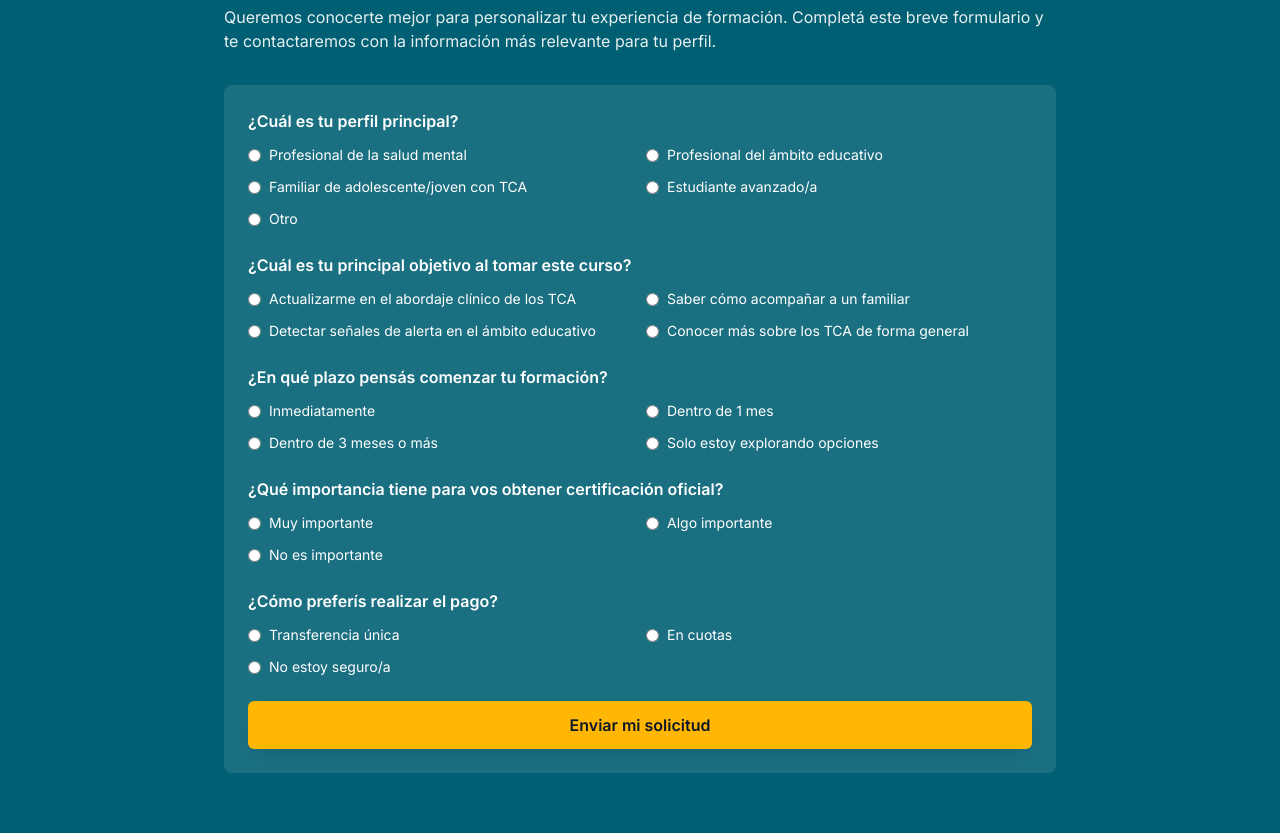
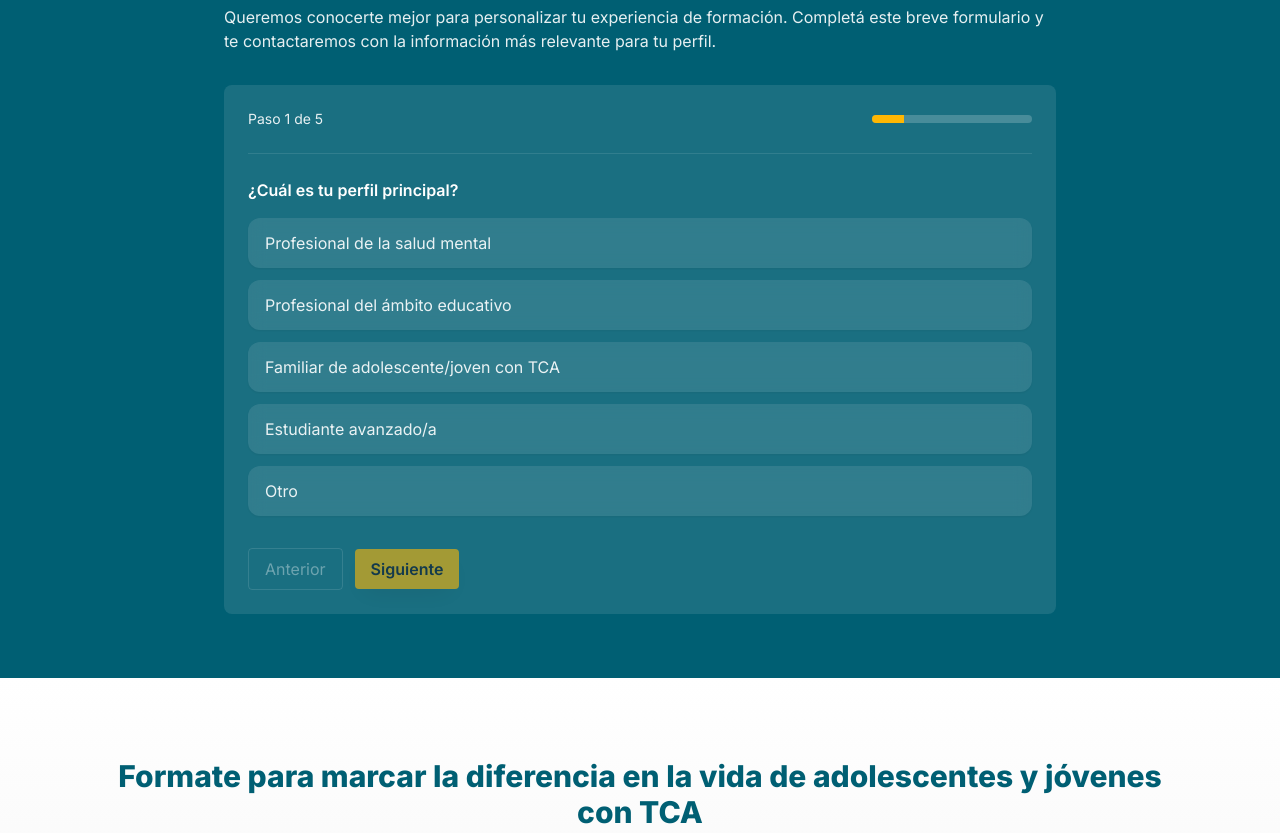
Before and after one commit to gatofb/CG_LaCasita, a plain HTML site: page index.html in a window 1280 px wide. Shown: the part 5031-5864 px from the top of the page. Drawn offline with nearby package versions, Linux system fonts and the light colour scheme.

Commit message:
feat: formulario multi-paso con opciones tipo barra, progreso y validación (Tailwind + JS)

```diff
--- a/index.html
+++ b/index.html
@@ -324,63 +324,83 @@
         <p class="mt-2 text-white/90">Queremos conocerte mejor para personalizar tu experiencia de formación. Completá este breve formulario y te contactaremos con la información más relevante para tu perfil.</p>
 
         <form id="form-inscripcion" class="mt-8 grid gap-6 bg-white/10 p-6 rounded-lg">
-          <!-- Perfil principal -->
-          <fieldset>
-            <legend class="font-semibold">¿Cuál es tu perfil principal?</legend>
-            <div class="mt-3 grid sm:grid-cols-2 gap-3 text-sm">
-              <label class="flex items-center gap-2"><input type="radio" name="perfil" value="salud" class="accent-lc-yellow" /> Profesional de la salud mental</label>
-              <label class="flex items-center gap-2"><input type="radio" name="perfil" value="educacion" class="accent-lc-yellow" /> Profesional del ámbito educativo</label>
-              <label class="flex items-center gap-2"><input type="radio" name="perfil" value="familiar" class="accent-lc-yellow" /> Familiar de adolescente/joven con TCA</label>
-              <label class="flex items-center gap-2"><input type="radio" name="perfil" value="estudiante" class="accent-lc-yellow" /> Estudiante avanzado/a</label>
-              <label class="flex items-center gap-2"><input type="radio" name="perfil" value="otro" class="accent-lc-yellow" /> Otro</label>
+          <!-- Progreso -->
+          <div class="flex items-center justify-between text-sm">
+            <div class="text-white/90"><span id="step-label">Paso 1</span> de 5</div>
+            <div class="w-40 h-2 bg-white/20 rounded-full overflow-hidden">
+              <div id="step-progress" class="h-full bg-lc-yellow w-1/5"></div>
             </div>
-          </fieldset>
+          </div>
 
-          <!-- Objetivo principal -->
-          <fieldset>
-            <legend class="font-semibold">¿Cuál es tu principal objetivo al tomar este curso?</legend>
-            <div class="mt-3 grid sm:grid-cols-2 gap-3 text-sm">
-              <label class="flex items-center gap-2"><input type="radio" name="objetivo" value="actualizar" class="accent-lc-yellow" /> Actualizarme en el abordaje clínico de los TCA</label>
-              <label class="flex items-center gap-2"><input type="radio" name="objetivo" value="acompanar" class="accent-lc-yellow" /> Saber cómo acompañar a un familiar</label>
-              <label class="flex items-center gap-2"><input type="radio" name="objetivo" value="detectar" class="accent-lc-yellow" /> Detectar señales de alerta en el ámbito educativo</label>
-              <label class="flex items-center gap-2"><input type="radio" name="objetivo" value="conocer" class="accent-lc-yellow" /> Conocer más sobre los TCA de forma general</label>
+          <div class="h-px bg-white/10"></div>
+
+          <!-- Paso 1: Perfil principal -->
+          <div class="insc-step" data-step="perfil">
+            <h3 class="font-semibold">¿Cuál es tu perfil principal?</h3>
+            <input type="hidden" name="perfil" />
+            <div class="mt-4 grid gap-3">
+              <div class="insc-option" data-value="salud">Profesional de la salud mental</div>
+              <div class="insc-option" data-value="educacion">Profesional del ámbito educativo</div>
+              <div class="insc-option" data-value="familiar">Familiar de adolescente/joven con TCA</div>
+              <div class="insc-option" data-value="estudiante">Estudiante avanzado/a</div>
+              <div class="insc-option" data-value="otro">Otro</div>
             </div>
-          </fieldset>
+          </div>
 
-          <!-- Plazo -->
-          <fieldset>
-            <legend class="font-semibold">¿En qué plazo pensás comenzar tu formación?</legend>
-            <div class="mt-3 grid sm:grid-cols-2 gap-3 text-sm">
-              <label class="flex items-center gap-2"><input type="radio" name="plazo" value="ahora" class="accent-lc-yellow" /> Inmediatamente</label>
-              <label class="flex items-center gap-2"><input type="radio" name="plazo" value="1mes" class="accent-lc-yellow" /> Dentro de 1 mes</label>
-              <label class="flex items-center gap-2"><input type="radio" name="plazo" value="3meses" class="accent-lc-yellow" /> Dentro de 3 meses o más</label>
-              <label class="flex items-center gap-2"><input type="radio" name="plazo" value="explorando" class="accent-lc-yellow" /> Solo estoy explorando opciones</label>
+          <!-- Paso 2: Objetivo principal -->
+          <div class="insc-step hidden" data-step="objetivo">
+            <h3 class="font-semibold">¿Cuál es tu principal objetivo al tomar este curso?</h3>
+            <input type="hidden" name="objetivo" />
+            <div class="mt-4 grid gap-3">
+              <div class="insc-option" data-value="actualizar">Actualizarme en el abordaje clínico de los TCA</div>
+              <div class="insc-option" data-value="acompanar">Saber cómo acompañar a un familiar</div>
+              <div class="insc-option" data-value="detectar">Detectar señales de alerta en el ámbito educativo</div>
+              <div class="insc-option" data-value="conocer">Conocer más sobre los TCA de forma general</div>
             </div>
-          </fieldset>
+          </div>
 
-          <!-- Certificación -->
-          <fieldset>
-            <legend class="font-semibold">¿Qué importancia tiene para vos obtener certificación oficial?</legend>
-            <div class="mt-3 grid sm:grid-cols-2 gap-3 text-sm">
-              <label class="flex items-center gap-2"><input type="radio" name="cert" value="muy" class="accent-lc-yellow" /> Muy importante</label>
-              <label class="flex items-center gap-2"><input type="radio" name="cert" value="algo" class="accent-lc-yellow" /> Algo importante</label>
-              <label class="flex items-center gap-2"><input type="radio" name="cert" value="no" class="accent-lc-yellow" /> No es importante</label>
+          <!-- Paso 3: Plazo -->
+          <div class="insc-step hidden" data-step="plazo">
+            <h3 class="font-semibold">¿En qué plazo pensás comenzar tu formación?</h3>
+            <input type="hidden" name="plazo" />
+            <div class="mt-4 grid gap-3">
+              <div class="insc-option" data-value="ahora">Inmediatamente</div>
+              <div class="insc-option" data-value="1mes">Dentro de 1 mes</div>
+              <div class="insc-option" data-value="3meses">Dentro de 3 meses o más</div>
+              <div class="insc-option" data-value="explorando">Solo estoy explorando opciones</div>
             </div>
-          </fieldset>
+          </div>
 
-          <!-- Pago preferido -->
-          <fieldset>
-            <legend class="font-semibold">¿Cómo preferís realizar el pago?</legend>
-            <div class="mt-3 grid sm:grid-cols-2 gap-3 text-sm">
-              <label class="flex items-center gap-2"><input type="radio" name="pago" value="transferencia" class="accent-lc-yellow" /> Transferencia única</label>
-              <label class="flex items-center gap-2"><input type="radio" name="pago" value="cuotas" class="accent-lc-yellow" /> En cuotas</label>
-              <label class="flex items-center gap-2"><input type="radio" name="pago" value="no-seguro" class="accent-lc-yellow" /> No estoy seguro/a</label>
+          <!-- Paso 4: Certificación -->
+          <div class="insc-step hidden" data-step="cert">
+            <h3 class="font-semibold">¿Qué importancia tiene para vos obtener certificación oficial?</h3>
+            <input type="hidden" name="cert" />
+            <div class="mt-4 grid gap-3">
+              <div class="insc-option" data-value="muy">Muy importante</div>
+              <div class="insc-option" data-value="algo">Algo importante</div>
+              <div class="insc-option" data-value="no">No es importante</div>
             </div>
-          </fieldset>
+          </div>
+
+          <!-- Paso 5: Pago preferido -->
+          <div class="insc-step hidden" data-step="pago">
+            <h3 class="font-semibold">¿Cómo preferís realizar el pago?</h3>
+            <input type="hidden" name="pago" />
+            <div class="mt-4 grid gap-3">
+              <div class="insc-option" data-value="transferencia">Transferencia única</div>
+              <div class="insc-option" data-value="cuotas">En cuotas</div>
+              <div class="insc-option" data-value="no-seguro">No estoy seguro/a</div>
+            </div>
+          </div>
 
           <div id="form-alert" class="hidden rounded-md border border-emerald-300 bg-emerald-50 text-emerald-900 px-4 py-3 text-sm"></div>
 
-          <button type="submit" class="self-start bg-lc-yellow text-slate-900 font-semibold px-6 py-3 rounded-md shadow-soft hover:opacity-90">Enviar mi solicitud</button>
+          <!-- Navegación -->
+          <div class="mt-2 flex items-center gap-3">
+            <button type="button" id="btn-prev" class="px-4 py-2 rounded border border-white/30 text-white/90 hover:bg-white/10 disabled:opacity-40 disabled:cursor-not-allowed">Anterior</button>
+            <button type="button" id="btn-next" class="px-4 py-2 rounded bg-lc-yellow text-slate-900 font-semibold shadow-soft hover:opacity-90 disabled:opacity-60 disabled:cursor-not-allowed">Siguiente</button>
+            <button type="submit" id="btn-submit" class="hidden px-5 py-2.5 rounded bg-lc-yellow text-slate-900 font-semibold shadow-soft hover:opacity-90">Enviar mi solicitud</button>
+          </div>
         </form>
       </div>
     </section>
@@ -407,34 +427,143 @@
       // Año dinámico en el footer
       document.getElementById('year').textContent = new Date().getFullYear();
 
-      // Manejo de envío del formulario
+      // Multi-paso con opciones tipo "barra"
+      (function initFormFlow() {
         const form = document.getElementById('form-inscripcion');
+        if (!form) return;
+
         const alertBox = document.getElementById('form-alert');
+        const steps = Array.from(form.querySelectorAll('.insc-step'));
+        const btnPrev = document.getElementById('btn-prev');
+        const btnNext = document.getElementById('btn-next');
+        const btnSubmit = document.getElementById('btn-submit');
+        const stepProgress = document.getElementById('step-progress');
+        const stepLabel = document.getElementById('step-label');
 
-      form.addEventListener('submit', function (e) {
+        let currentIndex = 0;
+
+        // Estilos base tipo barra para las opciones (con Tailwind)
+        function applyBaseOptionStyles(optionEl) {
+          optionEl.classList.add(
+            'cursor-pointer', 'rounded-xl', 'border', 'border-white/0', 'bg-white/10', 'backdrop-blur',
+            'px-4', 'py-3', 'text-white/90', 'transition', 'shadow-sm', 'hover:bg-white/20'
+          );
+        }
+        function applySelectedStyles(optionEl) {
+          optionEl.classList.remove('bg-white/10', 'text-white/90');
+          optionEl.classList.add('bg-lc-yellow', 'text-slate-900', 'font-semibold', 'shadow-soft');
+        }
+        function removeSelectedStyles(optionEl) {
+          optionEl.classList.add('bg-white/10', 'text-white/90');
+          optionEl.classList.remove('bg-lc-yellow', 'text-slate-900', 'font-semibold', 'shadow-soft');
+        }
+
+        // Inicializar opciones con estilos y listeners
+        const allOptions = Array.from(form.querySelectorAll('.insc-option'));
+        allOptions.forEach(opt => {
+          applyBaseOptionStyles(opt);
+          opt.addEventListener('click', () => {
+            const stepEl = opt.closest('.insc-step');
+            if (!stepEl) return;
+            const hidden = stepEl.querySelector('input[type="hidden"]');
+            // Limpiar selección previa
+            stepEl.querySelectorAll('.insc-option').forEach(o => { o.classList.remove('selected'); removeSelectedStyles(o); });
+            // Seleccionar actual
+            opt.classList.add('selected');
+            applySelectedStyles(opt);
+            if (hidden) hidden.value = opt.dataset.value || '';
+            // Habilitar siguiente
+            btnNext.disabled = false;
+          });
+        });
+
+        function updateUI() {
+          steps.forEach((el, idx) => {
+            if (idx === currentIndex) {
+              el.classList.remove('hidden');
+            } else {
+              el.classList.add('hidden');
+            }
+          });
+
+          const total = steps.length;
+          stepLabel.textContent = `Paso ${currentIndex + 1}`;
+          const pct = Math.max(1, Math.round(((currentIndex + 1) / total) * 100));
+          stepProgress.style.width = pct + '%';
+
+          btnPrev.disabled = currentIndex === 0;
+
+          const onLast = currentIndex === total - 1;
+          btnNext.classList.toggle('hidden', onLast);
+          btnSubmit.classList.toggle('hidden', !onLast);
+
+          // Estado del botón Next según selección
+          const stepEl = steps[currentIndex];
+          const hidden = stepEl.querySelector('input[type="hidden"]');
+          btnNext.disabled = !(hidden && hidden.value);
+        }
+
+        btnPrev.addEventListener('click', () => {
+          if (currentIndex > 0) {
+            currentIndex -= 1;
+            updateUI();
+            alertBox.classList.add('hidden');
+          }
+        });
+
+        btnNext.addEventListener('click', () => {
+          const stepEl = steps[currentIndex];
+          const hidden = stepEl.querySelector('input[type="hidden"]');
+          if (!hidden || !hidden.value) {
+            alertBox.textContent = 'Seleccioná una opción para continuar.';
+            alertBox.classList.remove('hidden');
+            alertBox.classList.remove('border-emerald-300', 'bg-emerald-50', 'text-emerald-900');
+            alertBox.classList.add('border-red-300', 'bg-red-50', 'text-red-900');
+            return;
+          }
+          if (currentIndex < steps.length - 1) {
+            currentIndex += 1;
+            updateUI();
+            alertBox.classList.add('hidden');
+          }
+        });
+
+        form.addEventListener('submit', (e) => {
           e.preventDefault();
-
           const data = new FormData(form);
           const payload = Object.fromEntries(data.entries());
 
           // Validaciones mínimas (perfil y objetivo)
           if (!payload.perfil || !payload.objetivo) {
-          alertBox.textContent = 'Por favor, seleccioná al menos tu perfil y tu objetivo principal.';
+            alertBox.textContent = 'Por favor, completá tu perfil y objetivo.';
             alertBox.classList.remove('hidden');
             alertBox.classList.remove('border-emerald-300', 'bg-emerald-50', 'text-emerald-900');
             alertBox.classList.add('border-red-300', 'bg-red-50', 'text-red-900');
             return;
           }
 
-        // Simular envío (integración futura con backend/API)
+          // Simular envío (integración futura con backend/API, ver regla de API/Services)
           console.log('[Inscripción] Datos enviados:', payload);
           alertBox.textContent = '¡Gracias! Recibimos tu solicitud. Te contactaremos a la brevedad.';
           alertBox.classList.remove('hidden');
           alertBox.classList.remove('border-red-300', 'bg-red-50', 'text-red-900');
           alertBox.classList.add('border-emerald-300', 'bg-emerald-50', 'text-emerald-900');
 
+          // Reset visual de selección y volver al primer paso
+          steps.forEach(stepEl => {
+            const hidden = stepEl.querySelector('input[type="hidden"]');
+            if (hidden) hidden.value = '';
+            stepEl.querySelectorAll('.insc-option').forEach(o => { o.classList.remove('selected'); removeSelectedStyles(o); });
+          });
           form.reset();
+          currentIndex = 0;
+          updateUI();
+          try { form.scrollIntoView({ behavior: 'smooth', block: 'start' }); } catch (_) {}
         });
+
+        // Primera renderización
+        updateUI();
+      })();
     </script>
   </body>
 
```
Lines whose indentation alone changed are shown as unchanged.
